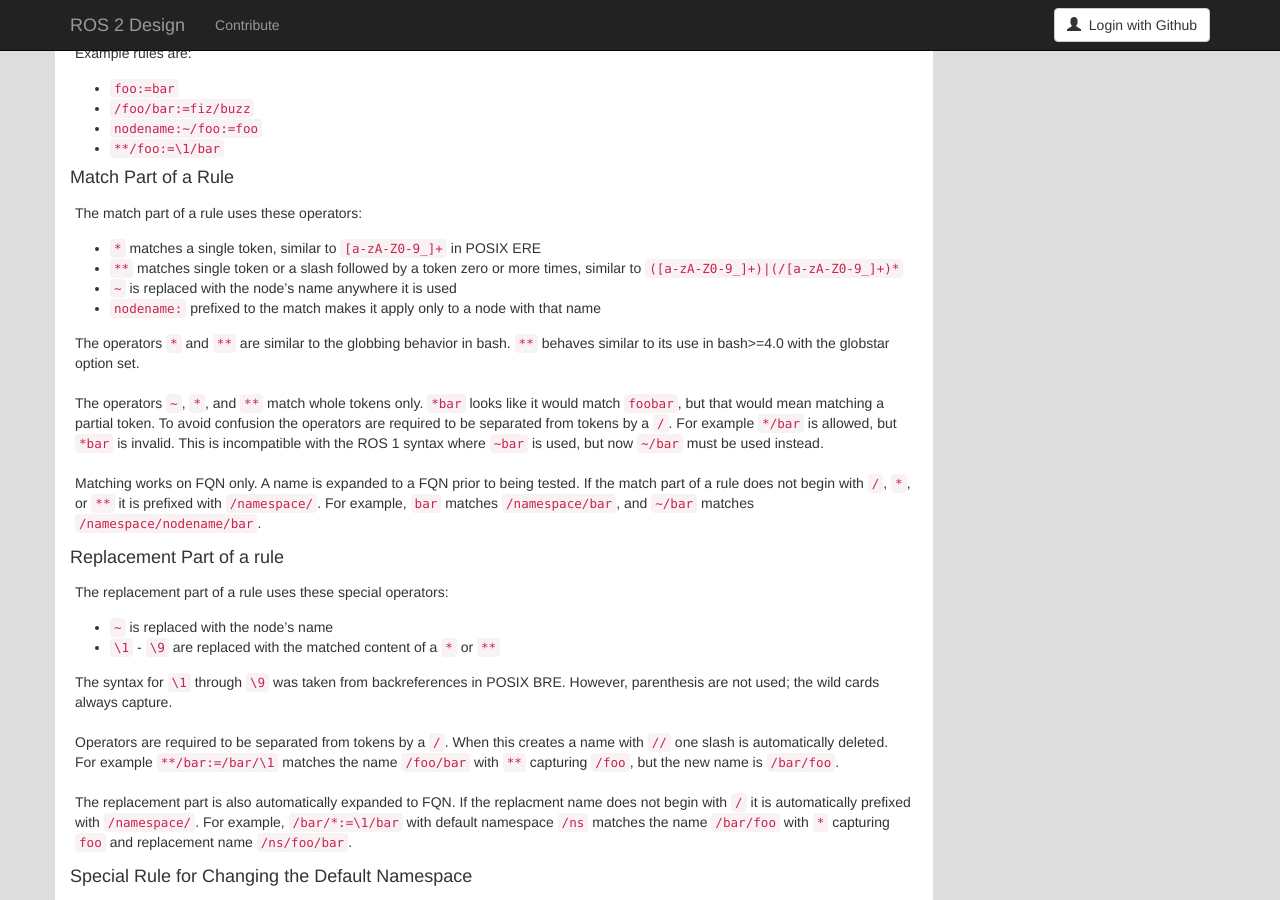
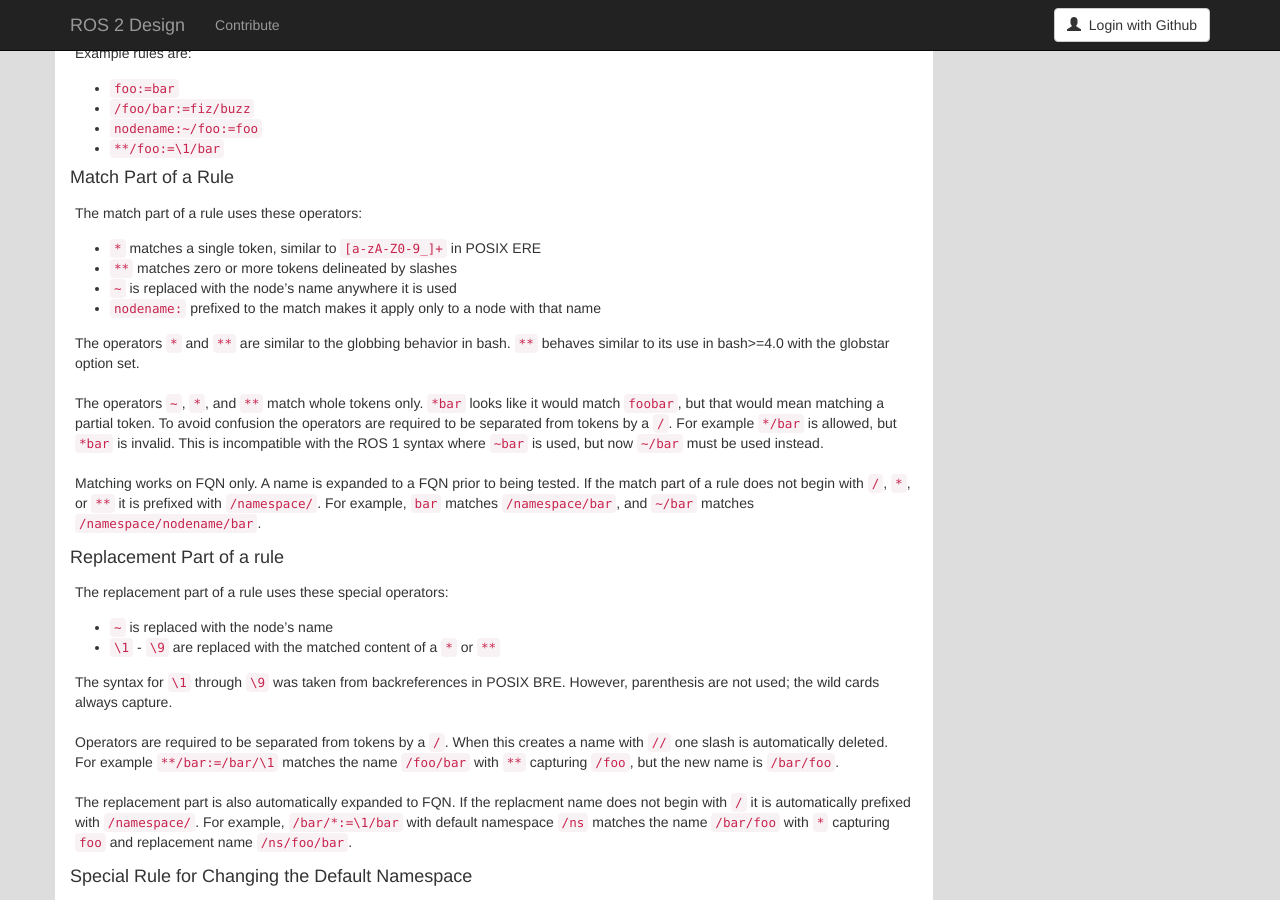
Before and after one commit to ros2/design, a Jekyll site: the page built from articles/141_static_remapping.md, in a window 1280 px wide and 900 px high, scrolled down 4573 px. Built offline with Jekyll 4.4.1, drawn with Linux system fonts in a browser that asks for light colours; nearby versions of some CDN libraries.

Commit message:
Fixed /foo/** not matching /foo/bar/baz

```diff
--- a/articles/141_static_remapping.md
+++ b/articles/141_static_remapping.md
@@ -265,7 +265,7 @@ Example rules are:
 The match part of a rule uses these operators:
 
 - `*` matches a single token, similar to `[a-zA-Z0-9_]+` in POSIX ERE
-- `**` matches single token or a slash followed by a token zero or more times, similar to `([a-zA-Z0-9_]+)|(/[a-zA-Z0-9_]+)*`
+- `**` matches zero or more tokens delineated by slashes
 - `~` is replaced with the node's name anywhere it is used
 - `nodename:` prefixed to the match makes it apply only to a node with that name
 
```
